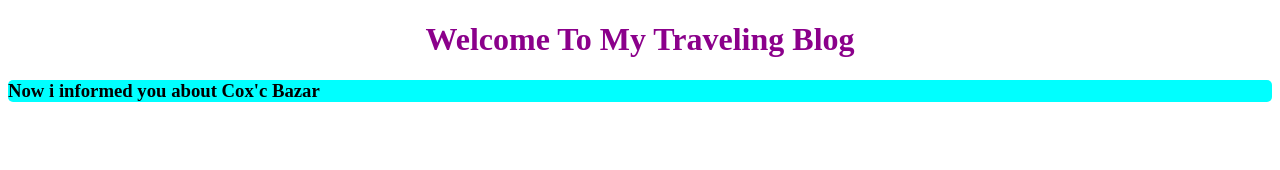
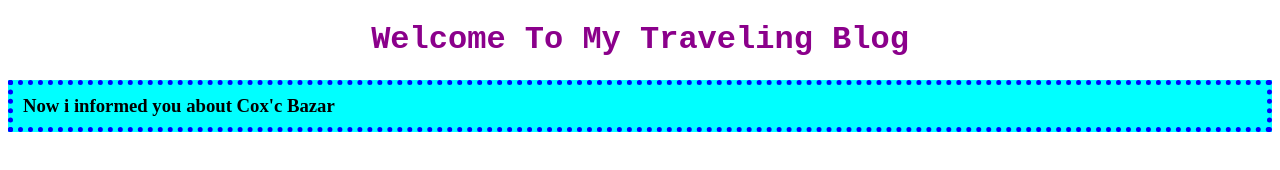
Before and after one commit to mahmud1618/my-second-repo, a plain HTML site: page index.html in a window 1280 px wide. Drawn offline with Linux system fonts and the light colour scheme.

Commit message:
colour change

```diff
--- a/style1.css
+++ b/style1.css
@@ -1,10 +1,12 @@
 h1{
     color: darkmagenta;
     text-align: center;
+    font-family: 'Courier New', Courier, monospace;
 }
 h3{
     color: black;
     background-color: aqua;
-    border: dotted 20px 40px;
-    border-radius: 5px;
+    text-align: justify;
+    border: dotted blue 5px;
+    padding: 10px 10px;
 }
```
